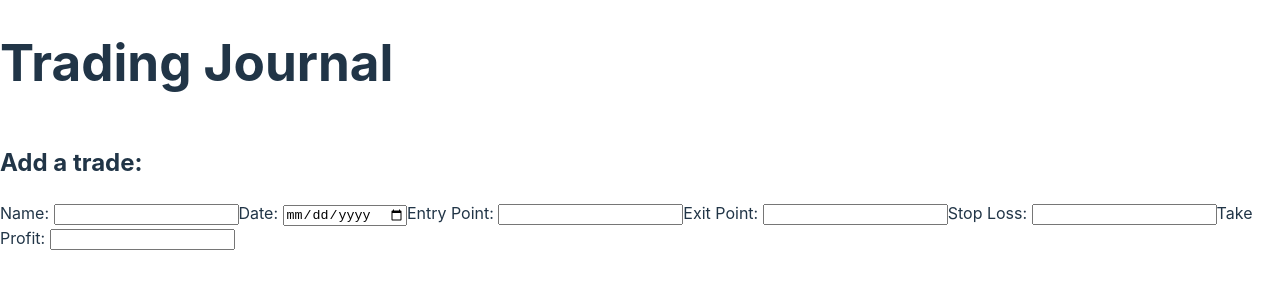
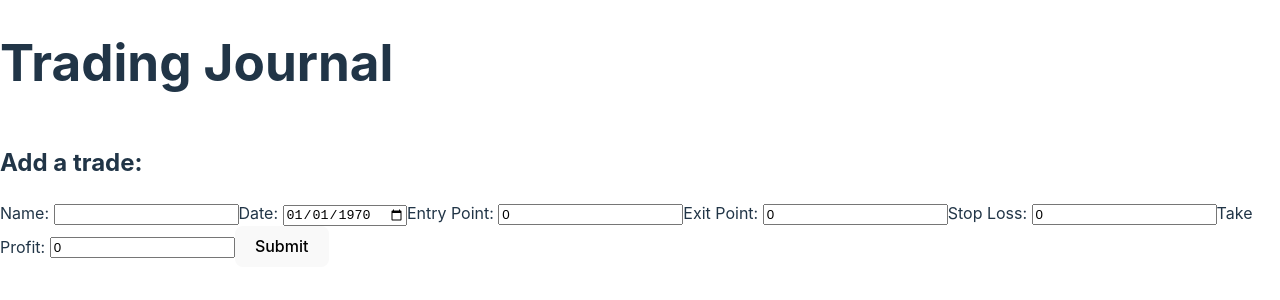
Before and after one commit to Y-Negash/Trading_Journal, a React (Vite) app in the folder Frontend/: page / in a window 1280 px wide. Shown: the top 300 px of the page. Built offline with nearby package versions, Linux system fonts and the light colour scheme.

Commit message:
adds functionality to trade form

```diff
--- a/Frontend/src/App.tsx
+++ b/Frontend/src/App.tsx
@@ -2,12 +2,30 @@ import { createBrowserRouter, RouterProvider } from 'react-router-dom';
 import HomePage from './pages/Home/HomePage';
 import AnalyticsPage from './pages/Analytics/AnalyticsPage';
 import IssuesPage from './pages/Issues/IssuesPage';
-import Trade from './pages/TradePage/Trade';
+import TradePage from './pages/TradePage/TradePage';
+import { useState } from 'react';
+
+interface Trade{
+  name: string,
+  tradeDate: Date,
+  entryPoint: number,
+  exitPoint: number,
+  stopLoss: number,
+  takeProfit: number,
+}
+
+function App() {
+
+  const [trades, setTrades] = useState<Trade[]>([]);
+
+  const addTrade = (trade: Trade) => {
+    setTrades([...trades, trade]);
+  }
 
   const router = createBrowserRouter([
     {
       path: '/',
-    element: <HomePage />,
+      element: <HomePage addTrade={addTrade} />,
     },
     {
       path: '/analytics',
@@ -19,12 +37,10 @@ const router = createBrowserRouter([
     },
     {
       path: '/trades',
-    element: <Trade />
+      element: <TradePage trades={trades} />
     }
   ]);
 
-function App() {
-  console.log('Render');
   return (
     <>
       <RouterProvider router={router} />
--- a/Frontend/src/pages/Home/HomePage.tsx
+++ b/Frontend/src/pages/Home/HomePage.tsx
@@ -1,14 +1,26 @@
-import React from "react";
+import React, { useState } from "react";
 import TradeForm from "./TradeForm";
 import './HomePage.css';
 
-const HomePage: React.FC = () => {
+interface Trade{
+    name: string,
+    tradeDate: Date,
+    entryPoint: number,
+    exitPoint: number,
+    stopLoss: number,
+    takeProfit: number,
+}
+
+interface HomePageProps{
+    addTrade: (trade: Trade) => void;
+}
+const HomePage: React.FC<HomePageProps> = ({ addTrade }) => {
 
     return(
         <>
         <div className="container">
             <h1 id="title">Trading Journal</h1>
-            <TradeForm />
+            <TradeForm addTrade={addTrade} />
         </div>
         </>
     );
--- a/Frontend/src/pages/Home/TradeForm.tsx
+++ b/Frontend/src/pages/Home/TradeForm.tsx
@@ -1,24 +1,93 @@
-import React from "react";
+import React, { ChangeEvent, FormEvent, useState } from "react";
 
-const TradeForm: React.FC = () => {
+interface Trade{
+    name: string,
+    tradeDate: Date,
+    entryPoint: number,
+    exitPoint: number,
+    stopLoss: number,
+    takeProfit: number,
+}
 
+interface TradeFormProps{
+    addTrade: (trade: Trade) => void,
+
+}
+
+const TradeForm: React.FC<TradeFormProps> = ({ addTrade }) => {
+
+    const[name, setName] = useState("");
+    const[tradeDate, setTradeDate] = useState(new Date(0));
+    const[entryPoint, setEntryPoint] = useState(0);
+    const[exitPoint, setExitPoint] = useState(0);
+    const[stopLoss, setStopLoss] = useState(0);
+    const[takeProfit, setTakeProfit] = useState(0);
+
+    const handleSubmit = (e: FormEvent<HTMLFormElement>) => {
+        e.preventDefault();
+        addTrade({name, tradeDate, entryPoint, exitPoint, stopLoss, takeProfit});
+        console.log("being added");
+        setName("");
+        setTradeDate(new Date(0));
+        setEntryPoint(0);
+        setExitPoint(0);
+        setStopLoss(0);
+        setTakeProfit(0);
+    }
+
+    const dateString = tradeDate.toISOString().split('T')[0];
+
+    const handleChange = (e: ChangeEvent<HTMLInputElement>) => {
+        setTradeDate(new Date(e.target.value));
+    }
 
     return(
         <>
         <h2>Add a trade: </h2>
-        <form>
+        <form onSubmit={handleSubmit}>
             <label>Name: </label>
-            <input type="text" id="name" name="name" />
+            <input
+                id="name"
+                type="text"
+                value={name}
+                onChange={(e) => {setName(e.target.value)}}
+            />
             <label>Date: </label>
-            <input type="date" id="date" name="date"/>
+            <input
+                id="date"
+                type="date"
+                value={dateString}
+                onChange={handleChange}
+            />
             <label>Entry Point: </label>
-            <input type="number" id="entry" name="entry"/>
+            <input
+                id="entry"
+                type="number"
+                value={entryPoint}
+                onChange={(e) => {setEntryPoint(e.target.valueAsNumber)}}
+            />
             <label>Exit Point: </label>
-            <input type="number" id="exit" name="exit"/>
+            <input
+                id="exit"
+                type="number"
+                value={exitPoint}
+                onChange={(e) => {setExitPoint(e.target.valueAsNumber)}}
+            />
             <label>Stop Loss: </label>
-            <input type="number" id="stop" name="stop"/>
+            <input
+                id="stop"
+                type="number"
+                value={stopLoss}
+                onChange={(e) => {setStopLoss(e.target.valueAsNumber)}}
+            />
             <label>Take Profit: </label>
-            <input type="number" id="profit" name="profit"/>
+            <input
+                id="take"
+                type="number"
+                value={takeProfit}
+                onChange={(e) => {setTakeProfit(e.target.valueAsNumber)}}
+            />
+            <button type="submit">Submit</button>
         </form>
         </>
     )
--- a/Frontend/src/pages/TradePage/Trade.tsx
+++ /dev/null
@@ -1,12 +0,0 @@
-import React from "react";
-
-const Trade: React.FC = () => {
-
-    return(
-        <>
-            <h2>TRADES PAGE</h2>
-        </>
-    )
-}
-
-export default Trade;
--- /dev/null
+++ b/Frontend/src/pages/TradePage/TradeList.tsx
@@ -0,0 +1,32 @@
+import React from "react";
+
+interface Trade{
+    name: string,
+    tradeDate: Date,
+    entryPoint: number,
+    exitPoint: number,
+    stopLoss: number,
+    takeProfit: number,
+}
+
+interface TradeListProps{
+    trades: Trade[];
+}
+const TradeList:React.FC<TradeListProps> = ({ trades }) => {
+
+    const mappedTrades = trades.map((trade) => {
+        return (
+            <li key={trade.name}>
+                {trade.name}
+                {trade.entryPoint}
+            </li>
+        )
+    })
+    return(
+        <>
+            {mappedTrades}
+        </>
+    )
+}
+
+export default TradeList;
--- /dev/null
+++ b/Frontend/src/pages/TradePage/TradePage.tsx
@@ -0,0 +1,27 @@
+import React from "react";
+import TradeList from "./TradeList";
+
+interface Trade{
+    name: string,
+    tradeDate: Date,
+    entryPoint: number,
+    exitPoint: number,
+    stopLoss: number,
+    takeProfit: number,
+}
+
+interface TradePageProps{
+    trades: Trade[]
+}
+
+const Trade: React.FC<TradePageProps> = ({ trades }) => {
+
+    return(
+        <>
+            <h2>TRADES PAGE</h2>
+            <TradeList trades={trades} />
+        </>
+    )
+}
+
+export default Trade;
```
Lines whose indentation alone changed are shown as unchanged.
